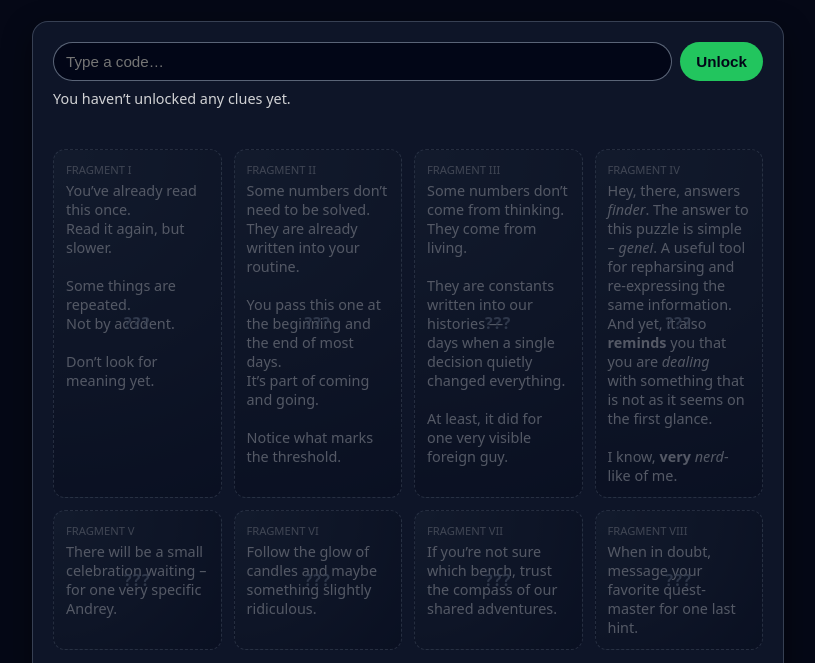
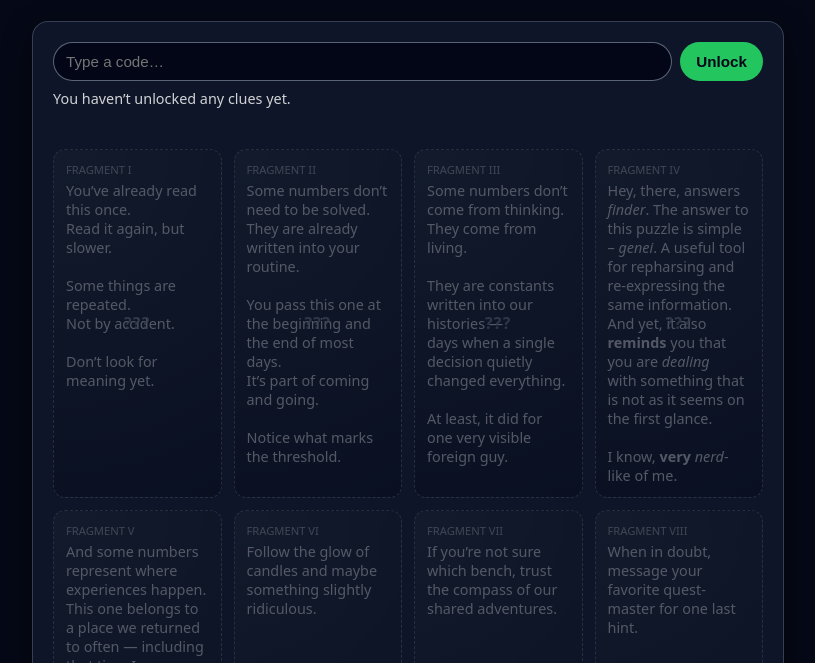
Before and after one commit to davidkop36/Quest, a plain HTML site: page riddles.html in a window 1280 px wide. Shown: the part 137-800 px from the top of the page, without its empty margins (232-1047 px from the left). Drawn offline with Linux system fonts and the light colour scheme.

Commit message:
Update riddles.html

```diff
--- a/riddles.html
+++ b/riddles.html
@@ -173,7 +173,7 @@
     "07122024": 2,
     "SEVEN": 3,
     "7": 3,
-    "GEOCACHE": 4,
+    "120": 4,
     "ORBIT": 5,
     "METEOR": 6,
     "BIRTHDAY": 7,
@@ -219,7 +219,10 @@ with something that is not as it seems on the first glance.
 
 I know, <b>very</b> <i>nerd</i>-like of me.`
     },
-    { label: "Fragment V", text: "There will be a small celebration waiting – for one very specific Andrey." },
+    { label: "Fragment V", text: `And some numbers represent where experiences happen.
+This one belongs to a place we returned to often — including that time I completely failed at being inconspicuous.
+You, being the veteran you are, don’t need WAZE to get there.
+Still… this time, it might be useful...` },
     { label: "Fragment VI", text: "Follow the glow of candles and maybe something slightly ridiculous." },
     { label: "Fragment VII", text: "If you’re not sure which bench, trust the compass of our shared adventures." },
     { label: "Fragment VIII", text: "When in doubt, message your favorite quest-master for one last hint." }
```
